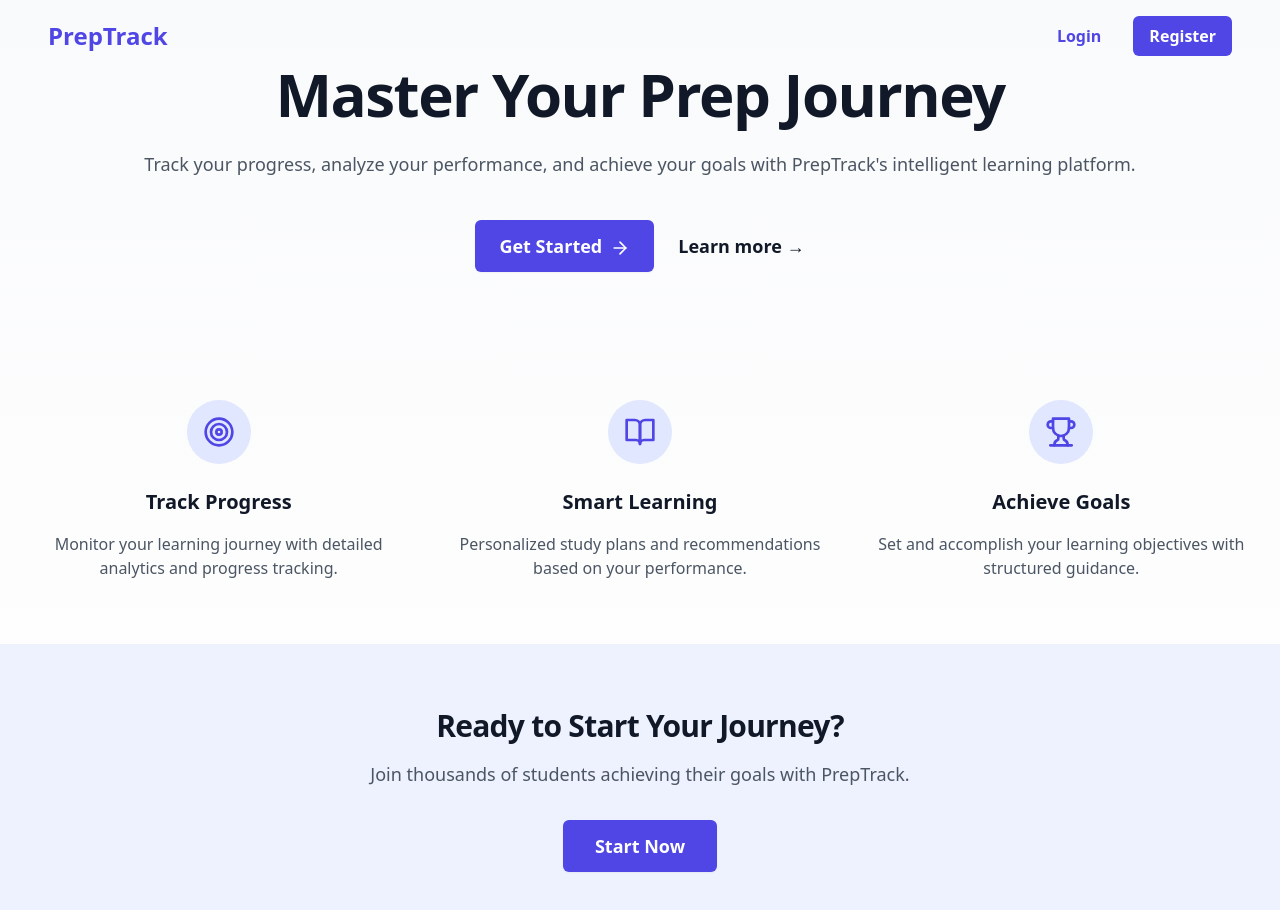
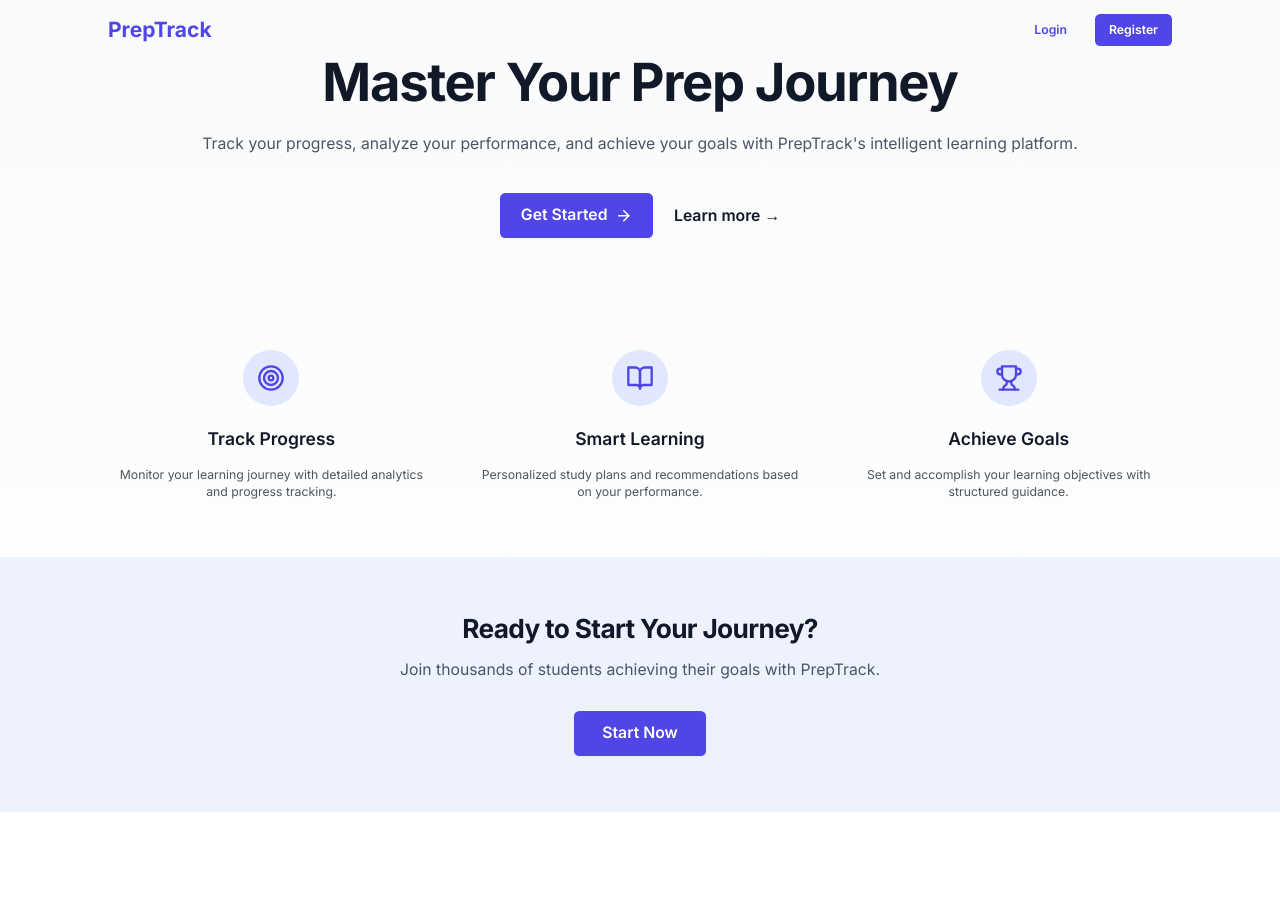
Before and after one commit to Krishna3451/preptracker, a React (Vite) app: page / in a window 1280 px wide. Shown: the top 910 px of the page. After the commit the page ends 812 px from the top, so only its background shows below. Built offline with nearby package versions, Linux system fonts and the light colour scheme.

Commit message:
font updated

```diff
--- a/src/index.css
+++ b/src/index.css
@@ -1,6 +1,19 @@
+@import url('https://fonts.googleapis.com/css2?family=Inter:wght@300;400;500;600;700&display=swap');
+
 @tailwind base;
 @tailwind components;
 @tailwind utilities;
+
+@layer base {
+  html {
+    font-family: 'Inter', system-ui, sans-serif;
+    font-size: 14px;
+  }
+
+  body {
+    @apply text-sm;
+  }
+}
 
 /* Custom Scrollbar */
 .custom-scrollbar::-webkit-scrollbar {
```
